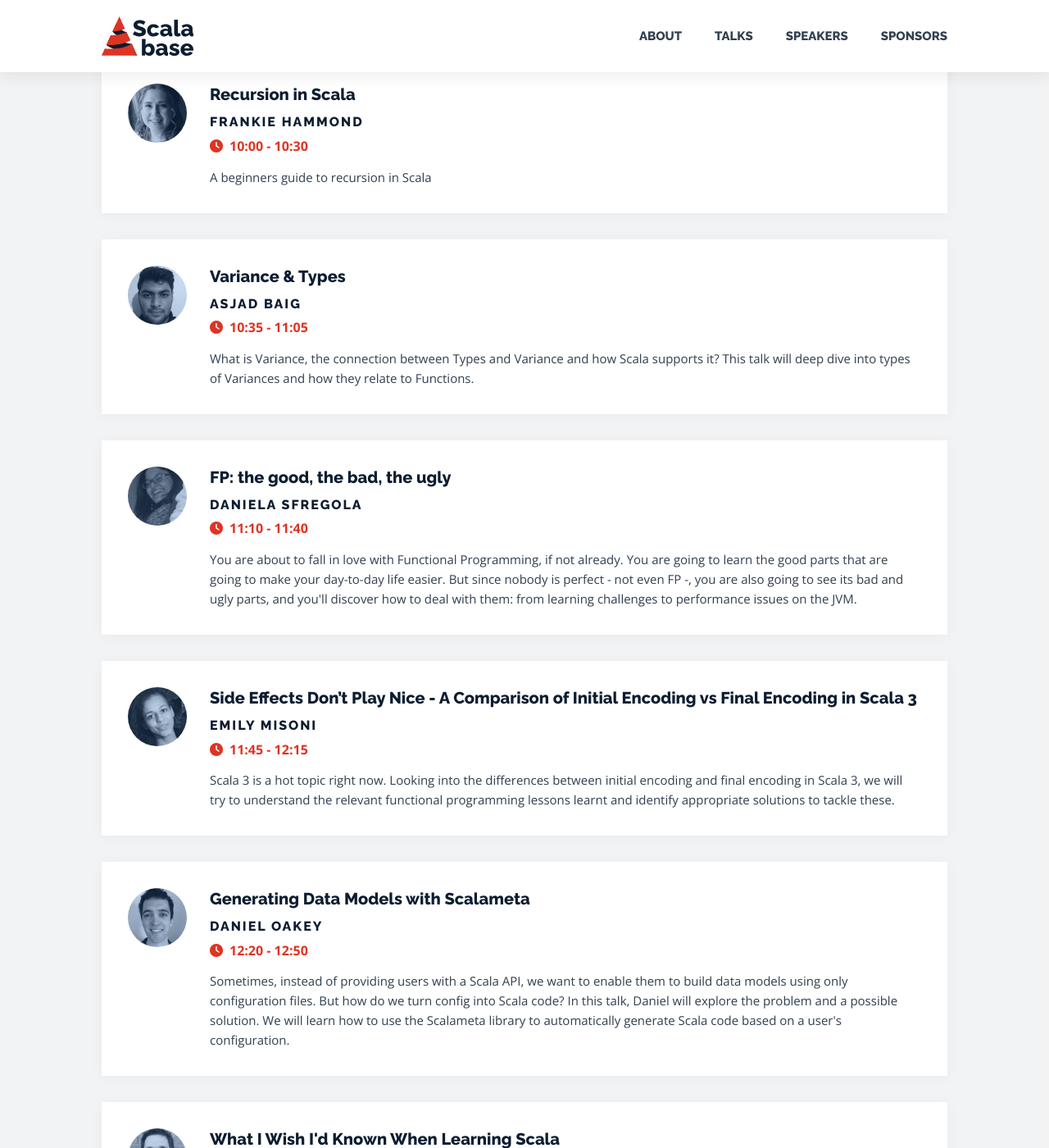
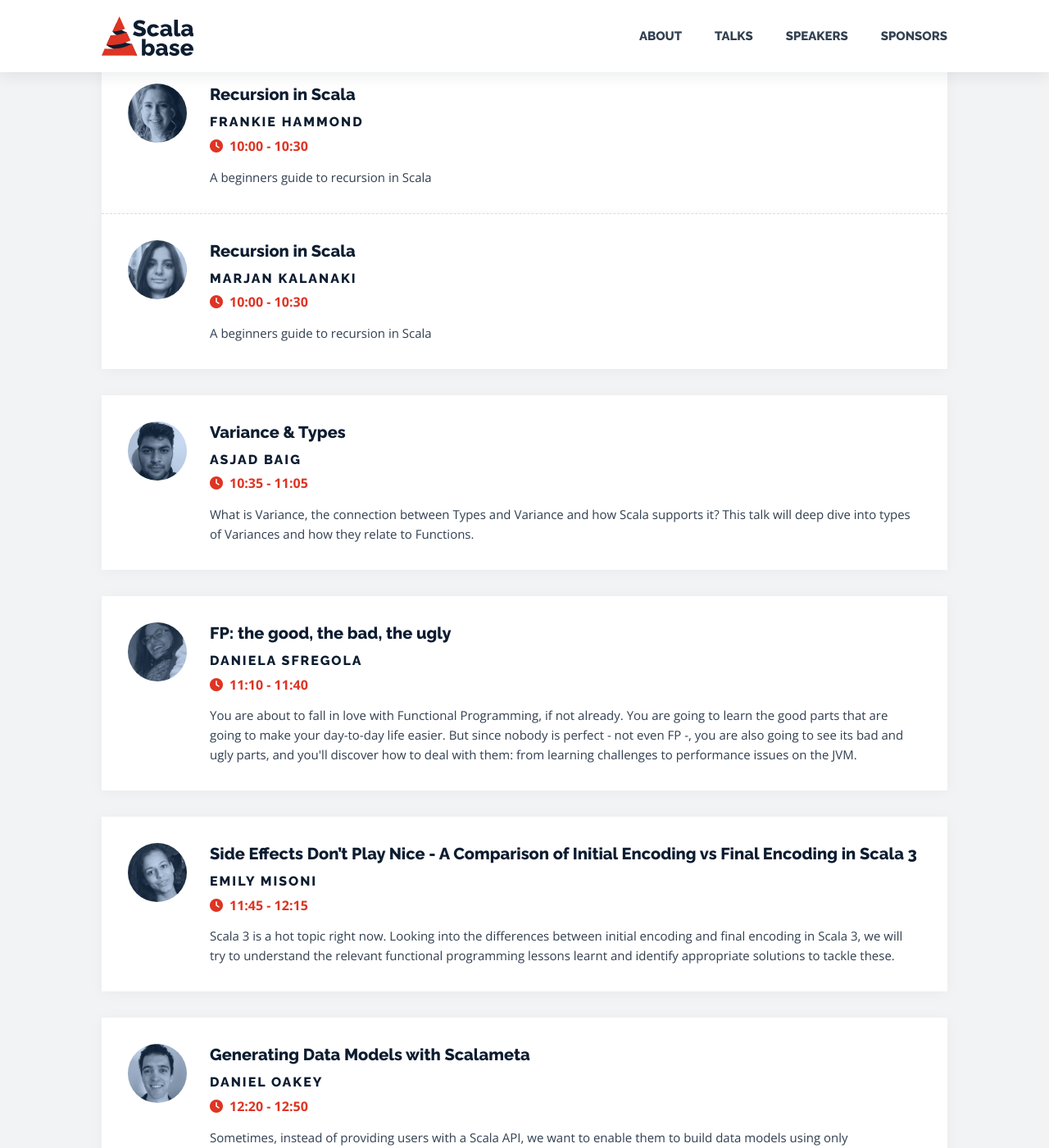
Before and after one commit to frankie297/scala-base-conf, a Jekyll site: the page built from docs/index.md, in a window 1280 px wide and 1400 px high, scrolled down 1578 px. Shown: the whole window at 82% size. Built offline with Jekyll 4.4.1, drawn with Linux system fonts in a browser that asks for light colours; nearby versions of some CDN libraries.

Commit message:
styles talks

```diff
--- a/docs/_data/speakers.yml
+++ b/docs/_data/speakers.yml
@@ -23,7 +23,7 @@ speakers:
         - {name: "github", link: "https://github.com/frankie297"}
         - {name: "linkedin", link: "https://www.linkedin.com/in/francesca-hammond-044a3a21/?originalSubdomain=uk"}
 
-    - id-speaker:
+    - id-speaker: 2
       name: "Marjan Kalanaki"
       bio: "Marjan is a software engineer at the Guardian. Prior to this she worked as a developer at Asos and the Trainline. She has a degree in Sound Design Technology."
       avatar: /img/speakers/marjan-kalanaki.jpg
--- a/docs/_includes/_talks.html
+++ b/docs/_includes/_talks.html
@@ -4,12 +4,13 @@
     <h2 id="{{talk.id}}">{{talk.title}}</h2>
     <div class="talks-list">
       {% for talkslist in talk.talks-list %}
-      <div class="talk-item">
-        {% for speakers in site.data.speakers.speakers %}
-          {% for speakerslist in speakers.speakers-list %}
+      {% for speakers in site.data.speakers.speakers %}
+        {% for speakerslist in speakers.speakers-list %}
 
 
-          {% if speakerslist.id-speaker == talkslist.id-talk %}
+        {% if speakerslist.id-speaker == talkslist.id-talk %}
+      <div class="talk-item">
+
         <div class="talk-item-avatar">
           <img src="{{speakerslist.avatar}}" title="{{speakerslist.name}}"/>
         </div>
@@ -20,10 +21,11 @@
           <p class="talk-description">{{talkslist.description}}</p>
         </div>
 
-        {% endif %}
-        {% endfor %}
-        {% endfor %}
+
       </div>
+      {% endif %}
+      {% endfor %}
+      {% endfor %}
       {% endfor %}
     </div>
     {% endfor %}
--- a/docs/_sass/components/_talks.scss
+++ b/docs/_sass/components/_talks.scss
@@ -14,7 +14,11 @@
       display: flex;
       flex-direction: row;
 
-      &:first-child,
+      &:nth-child(2) {
+        margin-bottom: -$grid-line-base;
+        border-bottom: 1px dashed rgba($gray-primary, 0.14);
+      }
+      &:first-child {}
       &:last-child {}
 
       .talk-item-avatar {
@@ -62,7 +66,7 @@
         .talk-item-avatar {
           margin-right: $base-point-grid * 5;
           img {
-            width: $base-point-grid * 14;
+            width: $base-point-grid * 12;
             height: auto;
           }
         }
```
